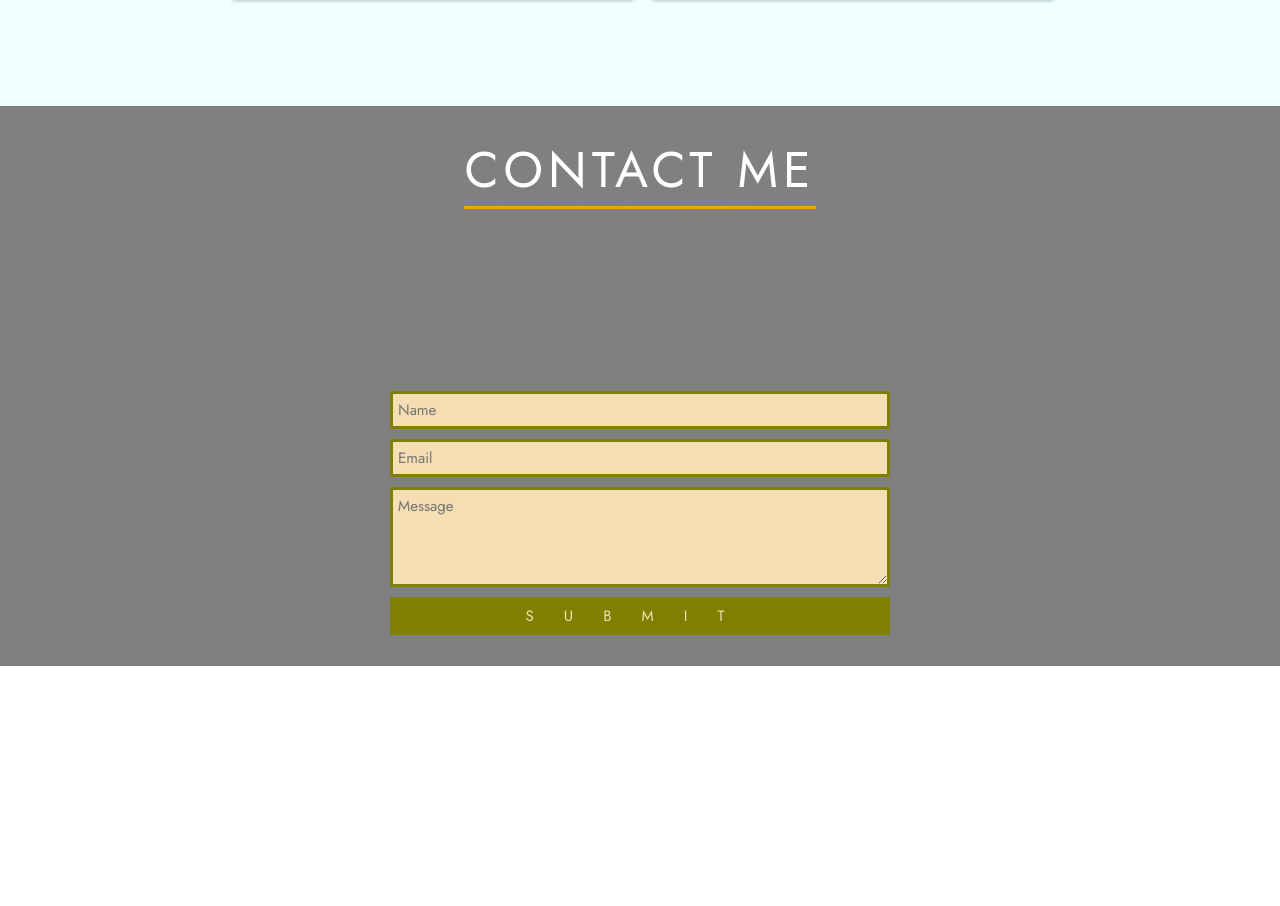
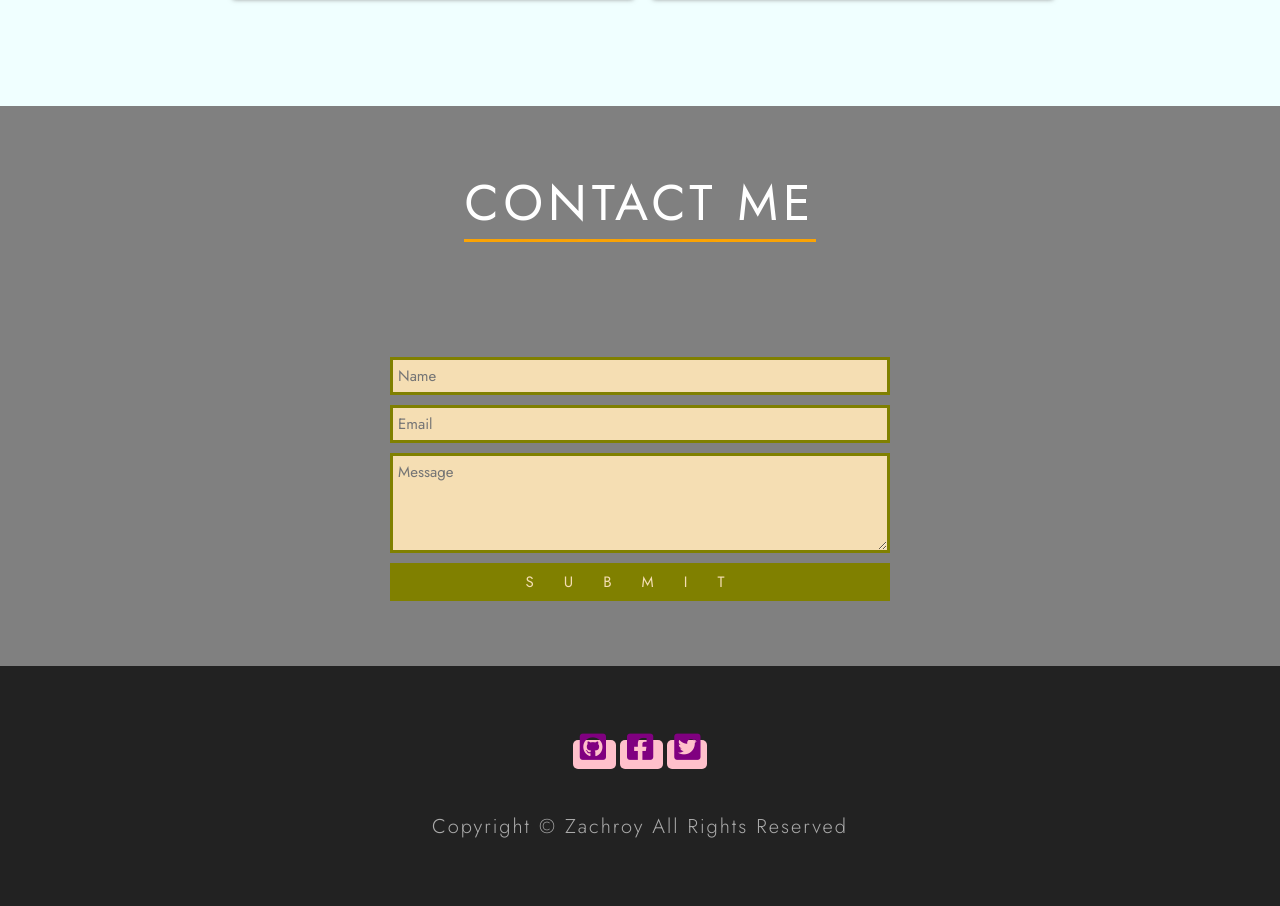
Before and after one commit to ZachroyAnazfitry/MyPortfolio2, a plain HTML site: page index.html in a window 1280 px wide. Shown: the part 2765-3671 px from the top of the page. Before the commit the page ends 3431 px from the top, so only its background shows below. Drawn offline with Linux system fonts and the light colour scheme.

Commit message:
Section 5 - footer

```diff
--- a/index.html
+++ b/index.html
@@ -143,6 +143,27 @@
         </section>
         <!-- end of section 4 -->
 
+        <!-- section 5 -->
+
+        <footer class="section-5 center">
+            <div class="social-media">
+                <a href="" class="social-media-link">
+                    <i class="fab fa-github-square"></i>
+                </a>
+
+                <a href="" class="social-media-link">
+                    <i class="fab fa-facebook-square"></i>
+                </a>
+
+                <a href="" class="social-media-link">
+                    <i class="fab fa-twitter-square"></i>
+                </a>
+            </div>
+
+            <p class="copyright">Copyright &copy; Zachroy All Rights Reserved</p>
+        </footer>
+        <!-- end of section 5 -->
+
 
 
     </div>
--- a/style.css
+++ b/style.css
@@ -352,6 +352,7 @@ project:hover .project-img{
     color: white;
     box-shadow: none;
     border-color: orange;
+    margin-bottom: 5rem;
 }
 
 .contact-form{
@@ -383,3 +384,39 @@ project:hover .project-img{
     letter-spacing: 3rem;
 }
 /* end of section 4 */
+
+/* section 5 */
+.section-5{
+    width: 100%;
+    height: 30vh;
+    background-color: #222;
+    flex-direction: column;
+}
+
+.social-media{
+    margin-bottom: 5rem;
+}
+
+.social-media-link{
+    margin: .2rem;
+    padding: .7rem;
+    background-color: pink;
+    border-radius: .5rem;
+    /* optional display */
+    /* display: inline-block; */
+}
+
+.social-media-link i{
+    font-size: 3rem;
+    color: purple;
+}
+
+.copyright{
+    color: #aaa;
+    font-size: 2rem;
+    letter-spacing: .2rem;
+    font-weight: 300;
+    text-align: center;
+
+}
+/* end of section 5 */
```
